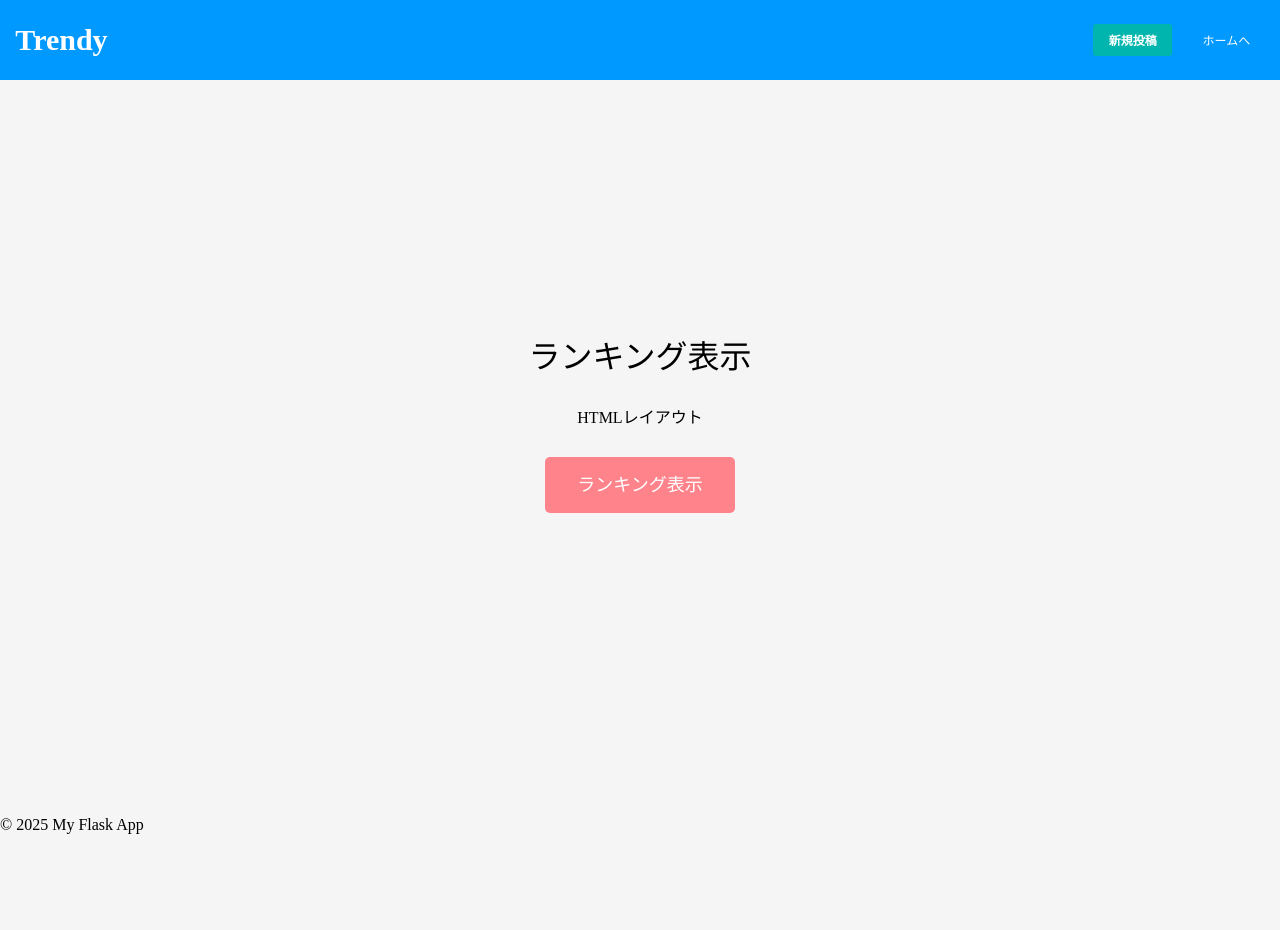
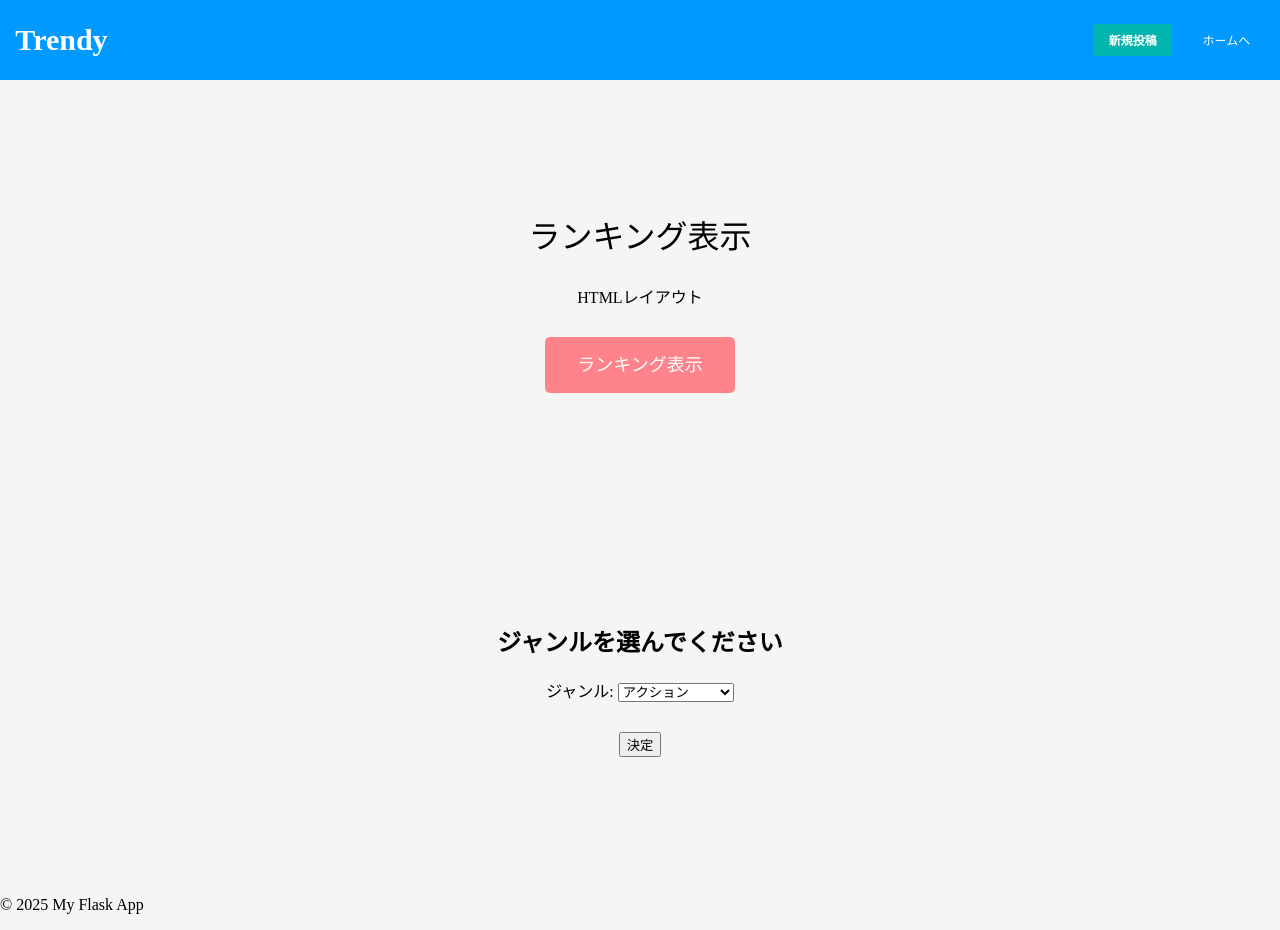
Before and after one commit to almashY/Trendy, a Flask app: page / in a window 1280 px wide. Before the commit the page ends 834 px from the top, so only its background shows below. Run offline with Flask 3, Linux system fonts and the light colour scheme.

Commit message:
ジャンル別ランキング表示機能の作成

```diff
--- a/trendyApp/routes.py
+++ b/trendyApp/routes.py
@@ -1,6 +1,9 @@
 from trendyApp import app
-from flask import render_template
-from trendyApp.services.steam_api import get_top_appids,get_app_detail
+from flask import render_template,request
+from trendyApp.services.steam_api import get_top_appids,get_app_detail,get_genre_top_appids
+
+#
+limit = 10
 
 @app.route('/')
 def index():
@@ -9,10 +12,18 @@ def index():
 
 @app.route('/ranking')
 def ranking():
-    limit = 10
 
     appids = get_top_appids(limit)
 
     games = [get_app_detail(appid) for appid in appids]
 
     return render_template("ranking.html",games=games)
+
+@app.route('/select_genre', methods=['POST'])
+def select_genre():
+    genre = request.form['genre']  # HTMLのname="genre" で渡された値を取得
+    appids = get_genre_top_appids(limit,genre)
+
+    games = [get_app_detail(appid) for appid in appids]
+
+    return render_template("ranking.html",games=games)
--- a/trendyApp/services/steam_api.py
+++ b/trendyApp/services/steam_api.py
@@ -7,11 +7,44 @@ STEAM_CURRENT_PLAYERS_URL = "https://api.steampowered.com/ISteamUserStats/GetNum
 def get_top_appids(limit):
 
     response = requests.get(STEAM_RANKING_URL)
+    print(response)
     data = response.json()
     games = data["response"]["ranks"][:limit]
-
     return [game["appid"] for game in games]
 
+def get_genre_top_appids(limit,genre):
+
+    response = requests.get(STEAM_RANKING_URL).json()
+    datas = response["response"]["ranks"]
+
+    games = []
+    count = 0
+
+    for data in datas:
+        appid = data["appid"]
+        params = {"appids": appid, "l": "japanese", "cc": "jp"}
+        response_detail = requests.get(STEAM_DETAILS_URL, params=params).json()
+
+        if not response_detail or str(appid) not in response_detail:
+            continue
+
+        app_info = response_detail[str(appid)]
+        if not app_info.get("success") or "data" not in app_info:
+            continue  # data が無い場合はスキップ
+
+        # ジャンルを確認
+        for detail_genre in app_info["data"].get("genres", []):
+            if genre in detail_genre["description"]:
+                games.append(app_info["data"]["steam_appid"])
+                count += 1
+                break
+
+        if count == limit:
+            break
+
+    print(games)
+
+    return games
 
 def get_app_detail(appid):
 
--- a/trendyApp/static/css/style_home.css
+++ b/trendyApp/static/css/style_home.css
@@ -33,8 +33,35 @@
   text-transform: none;
 }
 .main-section{
-  height: 100vh;
+  height: 50vh;
+  margin-top: 80px;
   display: flex;
   align-items: center;
   justify-content: center;
 }
+
+
+/* second-section */
+.second-section{
+  height: 50vh;
+  display: flex;
+  align-items: center;
+  justify-content: center;
+  flex-direction: column;
+}
+
+.ranking-container{
+  text-align: center;
+  justify-content: center;
+  height: auto;
+  position: relative;
+}
+
+.genre_form {
+    text-emphasis: left;
+}
+
+.button-wrapper {
+    text-align: center;
+    margin-top: 30px;
+}
--- a/trendyApp/templates/index.html
+++ b/trendyApp/templates/index.html
@@ -15,6 +15,22 @@
             <a class="ranking-button" href="/ranking">ランキング表示</a>
         </div>
     </div>
+    <div class="second-section">
+        <h2 class="second-section-title">ジャンルを選んでください</h2>
+        <form class="genre_form" action="/select_genre" method="POST">
+            <label for="genre">ジャンル:</label>
+            <select name="genre" id="genre">
+                <option value="アクション">アクション</option>
+                <option value="RPG">RPG</option>
+                <option value="アドベンチャー">アドベンチャー</option>
+                <option value="ストラテジー">ストラテジー</option>
+                <option value="無料">無料</option>
+            </select>
+            <div class="button-wrapper">
+                <button type="submit">決定</button>
+            </div>
+        </form>
+    </div>
 </div>
 
 {% endblock %}
```
